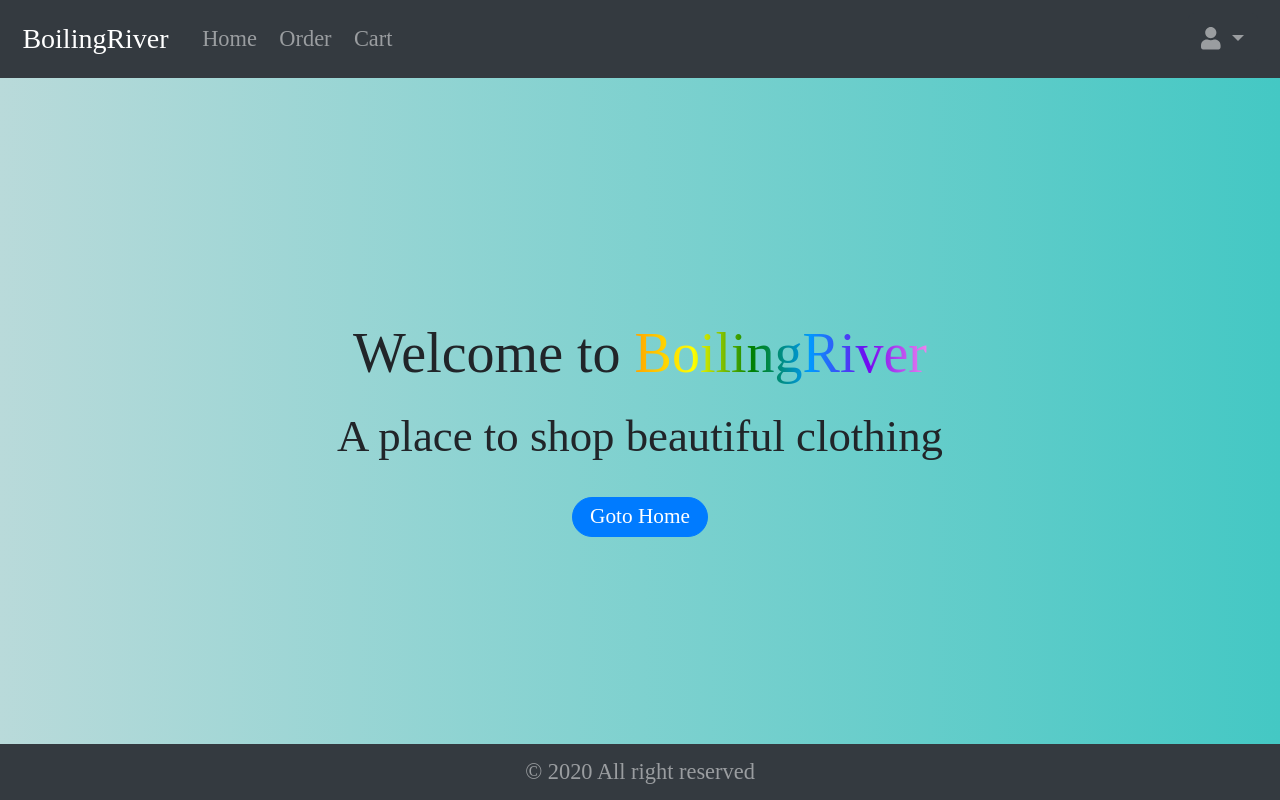
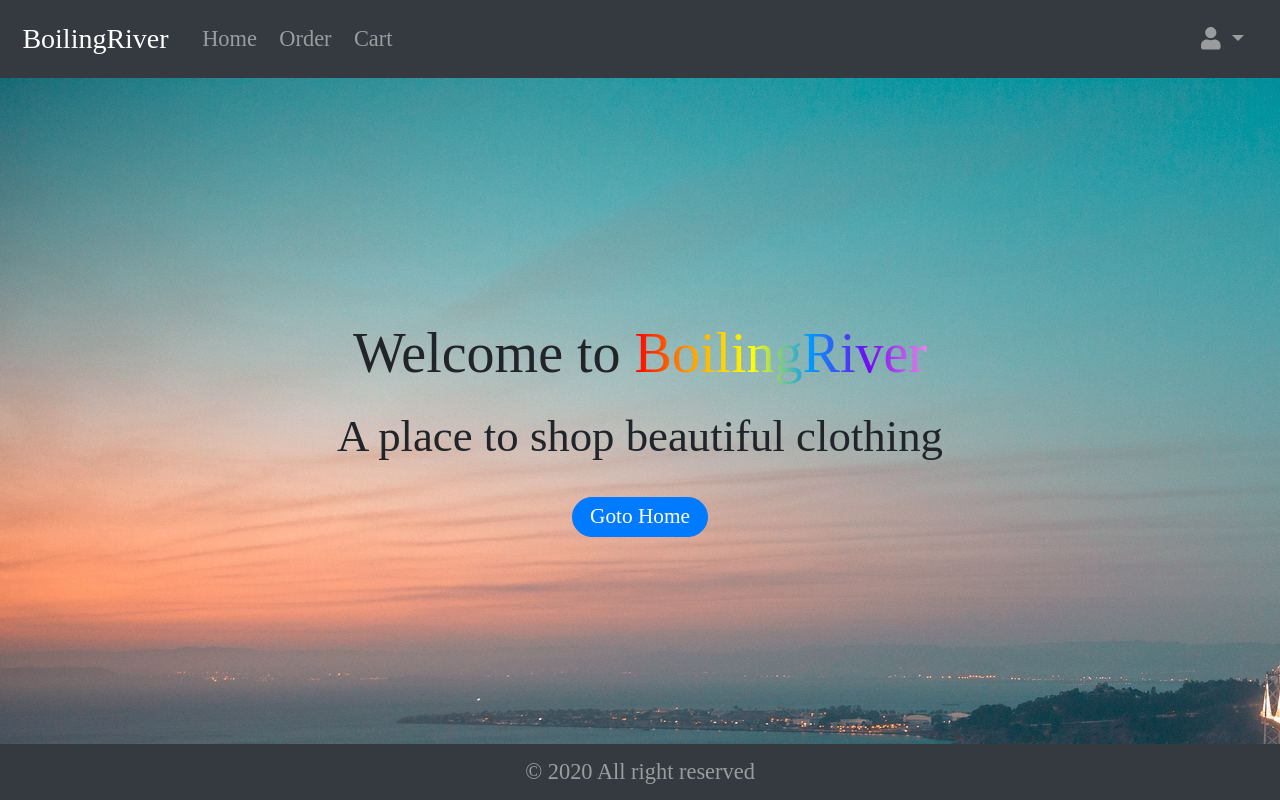
Before and after one commit to luanluu168/boilingRiver, a React (Create React App) app in the folder frontend/: page /Landing in a window 1280 px wide. Built offline with nearby package versions, Linux system fonts and the light colour scheme; no server answers.

Commit message:
Remove product.js

```diff
--- a/frontend/src/App.css
+++ b/frontend/src/App.css
@@ -52,10 +52,10 @@ body {
 }
 
 .rainbow-text {
-    background: -webkit-linear-gradient(left, orange , yellow, green, rgb(0, 153, 255), rgb(116, 8, 240), violet);
-    background: -o-linear-gradient(right, orange, yellow, green,  rgb(0, 153, 255), rgb(116, 8, 240), violet);
-    background: -moz-linear-gradient(right, orange, yellow, green, rgb(0, 153, 255), rgb(116, 8, 240), violet);
-    background: linear-gradient(to right, orange , yellow, green,  rgb(0, 153, 255), rgb(116, 8, 240), violet);
+    background: -webkit-linear-gradient(left, red, orange , yellow, rgb(0, 153, 255), rgb(116, 8, 240), violet);
+    background: -o-linear-gradient(right, red, orange, yellow,  rgb(0, 153, 255), rgb(116, 8, 240), violet);
+    background: -moz-linear-gradient(right, red, orange, yellow, rgb(0, 153, 255), rgb(116, 8, 240), violet);
+    background: linear-gradient(to right, red, orange , yellow,  rgb(0, 153, 255), rgb(116, 8, 240), violet);
     background-clip: text;
     -webkit-background-clip: text;
     -webkit-text-fill-color: transparent;
@@ -67,6 +67,16 @@ body {
   width: 100%;
   height: 100%;
   text-align: center;
+}
+
+.background-img {
+  position: fixed;
+  top: 0;
+  left: 0;
+
+  min-width: 100%;
+  min-height: 100%;
+  z-index: -1;
 }
 
 .navbar-collapse ul.navbar-nav .nav-link:hover {
--- a/frontend/src/components/footer/footer.js
+++ b/frontend/src/components/footer/footer.js
@@ -5,7 +5,7 @@ const Footer = () => {
     let currentYear = today ? today.getFullYear() : 2020;
     return (
         <div className="pt-5">
-            <div className="text-center bg-dark text-white-50 py-2 footer">
+            <div className="text-center bg-dark text-white-50 py-2 footer" id="footer">
                 &copy; {currentYear} All right reserved
             </div>
         </div>
--- a/frontend/src/components/nav/nav.js
+++ b/frontend/src/components/nav/nav.js
@@ -41,7 +41,7 @@ class Navbar extends React.Component {
 
                 <ul className="navbar-nav ml-auto">
                     <div className="btn-group">
-                      <button type="button" className="btn btn-dark dropdown-toggle dropdown-toggle-split text-white-50" data-toggle="dropdown" aria-haspopup="true" aria-expanded="false">
+                      <button type="button" className="btn btn-dark dropdown-toggle dropdown-toggle-split text-white-50" data-toggle="dropdown" aria-haspopup="true" aria-expanded="false" id="navbar-auth-button">
                         { Cookie.get("userLoginInfo") && <p className="d-inline mr-2">Hi, {userName}</p> }<i className="fas fa-user mr-2"></i>
                         <span className="sr-only">Toggle Dropdown</span>
                       </button>
--- a/frontend/src/components/pages/landing.js
+++ b/frontend/src/components/pages/landing.js
@@ -4,10 +4,13 @@ import { Link } from 'react-router-dom';
 class Landing extends React.Component {
     render() {
         return (
-            <div className="landing">
-                <h1 className="d-inline-block">Welcome to <p className="d-inline rainbow-text">BoilingRiver</p></h1>
-                <h2 className="mt-2">A place to shop beautiful clothing</h2>
-                <Link className="btn btn-primary mt-3 rounded-pill btn-responsive-lg" to="/">Goto Home</Link>
+            <div>
+                <img src="/media/background.png" className="background-img" alt="background-img"></img>
+                <div className="landing">
+                    <h1 className="d-inline-block">Welcome to <p className="d-inline rainbow-text">BoilingRiver</p></h1>
+                    <h2 className="mt-2">A place to shop beautiful clothing</h2>
+                    <Link className="btn btn-primary mt-3 rounded-pill btn-responsive-lg" to="/">Goto Home</Link>
+                </div>
             </div>
         );
     }
```
Also changed, not shown: frontend/src/components/product/product.js (deleted, +0 -44 lines), frontend/public/media/background.png (added), 1 other file (tests, documents, lock files or other folders).
